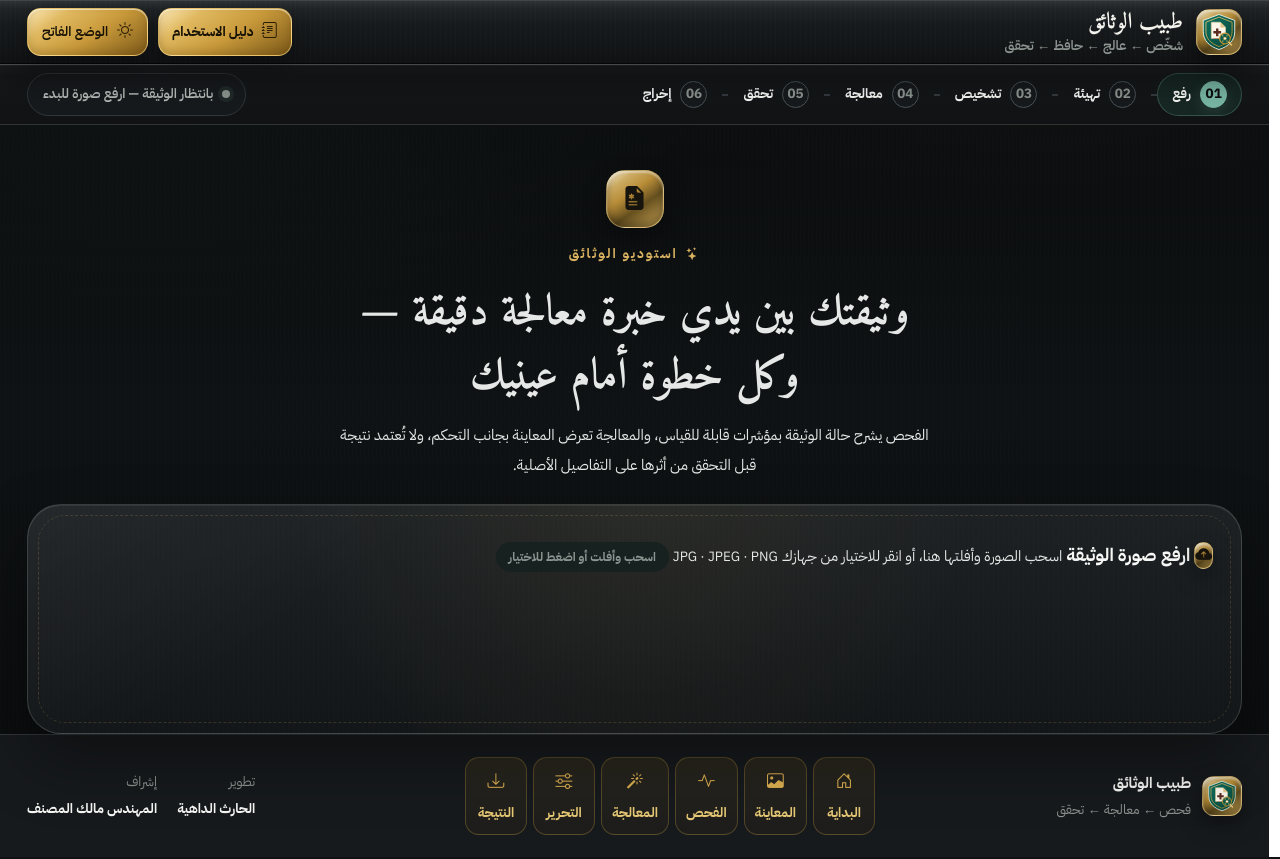
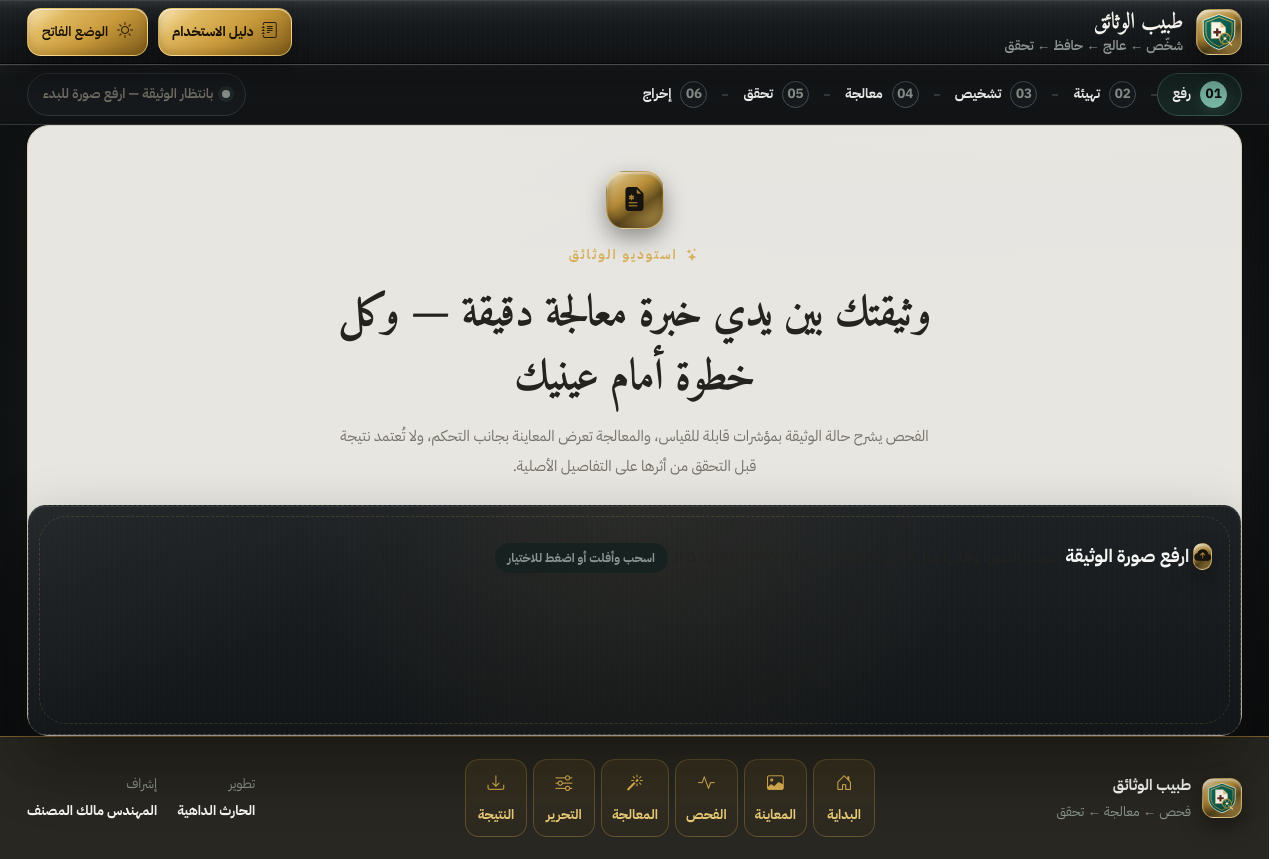
Before and after one commit to Alhareith/manuscript-doctor, a Flask app: page / in a window 1280 px wide. Run offline with Flask 3, Linux system fonts and the light colour scheme.

Commit message:
feat(ui): add premium document workspace visual foundation

```diff
--- a/static/css/style.css
+++ b/static/css/style.css
@@ -21,3 +21,4 @@
 @import url("clinic/19-responsive-fluid.css");
 @import url("clinic/20-scroll-ux.css");
 @import url("clinic/21-crop-editor.css");
+@import url("clinic/22-premium-reference.css");
```
